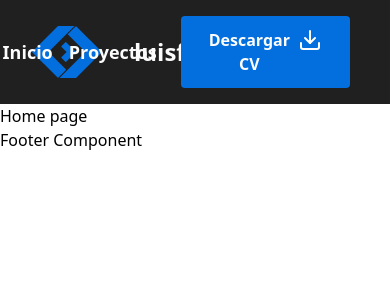
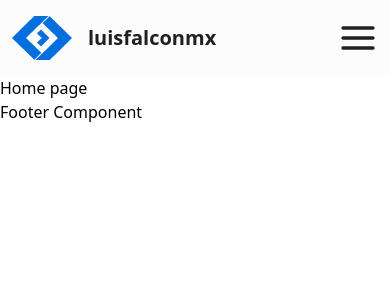
Before and after one commit to LuisFalconMX/portfolio, a React app: page / in a window 390 px wide. Shown: the top 300 px of the page. Built offline with nearby package versions, Linux system fonts and the light colour scheme.

Commit message:
feat: navbar component - responsive version added

```diff
--- a/src/components/Navbar.jsx
+++ b/src/components/Navbar.jsx
@@ -1,33 +1,45 @@
 import React from 'react'
+import PropTypes from 'prop-types'
+import { Link } from 'react-router-dom'
 import '@styles/components/Navbar.pcss'
-import Logo from '@images/logo.png'
-import { Download } from 'react-feather'
-import Button from './Button'
 
-const Navbar = () => (
+const Navbar = (props) => {
+  const { icon, logo, logoAlt, title, button } = props
+
+  return (
     <header className="navbar">
-    <div className="navbar__sitemark">
-      <img className="navbar__logo" src={Logo} alt="d" width="70" />
-      <div className="navbar__title">luisfalconmx</div>
+      <div className={logo ? 'navbar__sitemark navbar__sitemark--logo' : 'navbar__sitemark'}>
+        {logo && <img className="navbar__logo" src={logo} alt={logoAlt} width="70" />}
+        {title && <div className="navbar__title">{title}</div>}
       </div>
+      {icon && <div className="navbar__icon">{icon}</div>}
       <nav className="navbar__menu">
         <ul className="navbar__links">
           <li>
-          <a href="link">Inicio</a>
+            <Link to="/">Inicio</Link>
           </li>
           <li>
-          <a href="link">Proyectos</a>
+            <Link to="/projects">Proyectos</Link>
           </li>
         </ul>
-      <Button
-        type="button"
-        message="Descargar CV"
-        icon={<Download />}
-        iconPosition="right"
-        link="projects"
-      />
+        {button && <div className="navbar__button">{button}</div>}
       </nav>
     </header>
   )
+}
+
+Navbar.propTypes = {
+  icon: PropTypes.shape({ root: PropTypes.string }).isRequired,
+  logo: PropTypes.shape({ root: PropTypes.string }),
+  logoAlt: PropTypes.string,
+  title: PropTypes.string.isRequired,
+  button: PropTypes.shape({ root: PropTypes.string })
+}
+
+Navbar.defaultProps = {
+  logo: null,
+  logoAlt: '',
+  button: null
+}
 
 export default Navbar
--- a/src/containers/Layout.jsx
+++ b/src/containers/Layout.jsx
@@ -1,10 +1,19 @@
 import React from 'react'
+import { Menu, Download } from 'react-feather'
+import Logo from '@images/logo.png'
 import Navbar from '../components/Navbar'
 import Footer from '../components/Footer'
+import Button from '../components/Button'
 
+// eslint-disable-next-line react/prop-types
 const Layout = ({ children }) => (
   <>
-    <Navbar />
+    <Navbar
+      icon={<Menu size="40" />}
+      title="luisfalconmx"
+      logo={Logo}
+      button={<Button message="Descargar CV" icon={<Download />} iconPosition="left" />}
+    />
     {children}
     <Footer />
   </>
--- a/src/styles/components/Navbar.pcss
+++ b/src/styles/components/Navbar.pcss
@@ -1,9 +1,13 @@
 .navbar {
   width: 100%;
   @apply sticky top-0;
-  @apply pt-4 pb-4 pl-8 pr-8;
-  @apply grid grid-cols-2;
-  @apply bg-dark text-light;
+  @apply px-3 py-4 md:px-8;
+  @apply grid grid-cols-2 items-center;
+  @apply bg-light dark:bg-dark text-dark dark:text-light;
+}
+
+.navbar__icon {
+  @apply ml-auto md:hidden;
 }
 
 .navbar__sitemark {
@@ -11,11 +15,11 @@
 }
 
 .navbar__logo {
-  @apply mr-8;
+  @apply mr-4 md:mr-8;
 }
 
 .navbar__title {
-  @apply text-2xl font-bold;
+  @apply text-xl md:text-2xl font-bold;
 }
 
 .navbar__menu {
@@ -24,6 +28,7 @@
 
 .navbar__links {
   @apply flex items-center;
+  @apply hidden md:flex;
 }
 
 .navbar__links li {
@@ -33,3 +38,7 @@
 .navbar__links li a {
   @apply text-lg font-semibold;
 }
+
+.navbar__button {
+  @apply hidden md:block;
+}
```
Also changed, not shown: src/assets/images/logo.png. Lines whose indentation alone changed are shown as unchanged.
